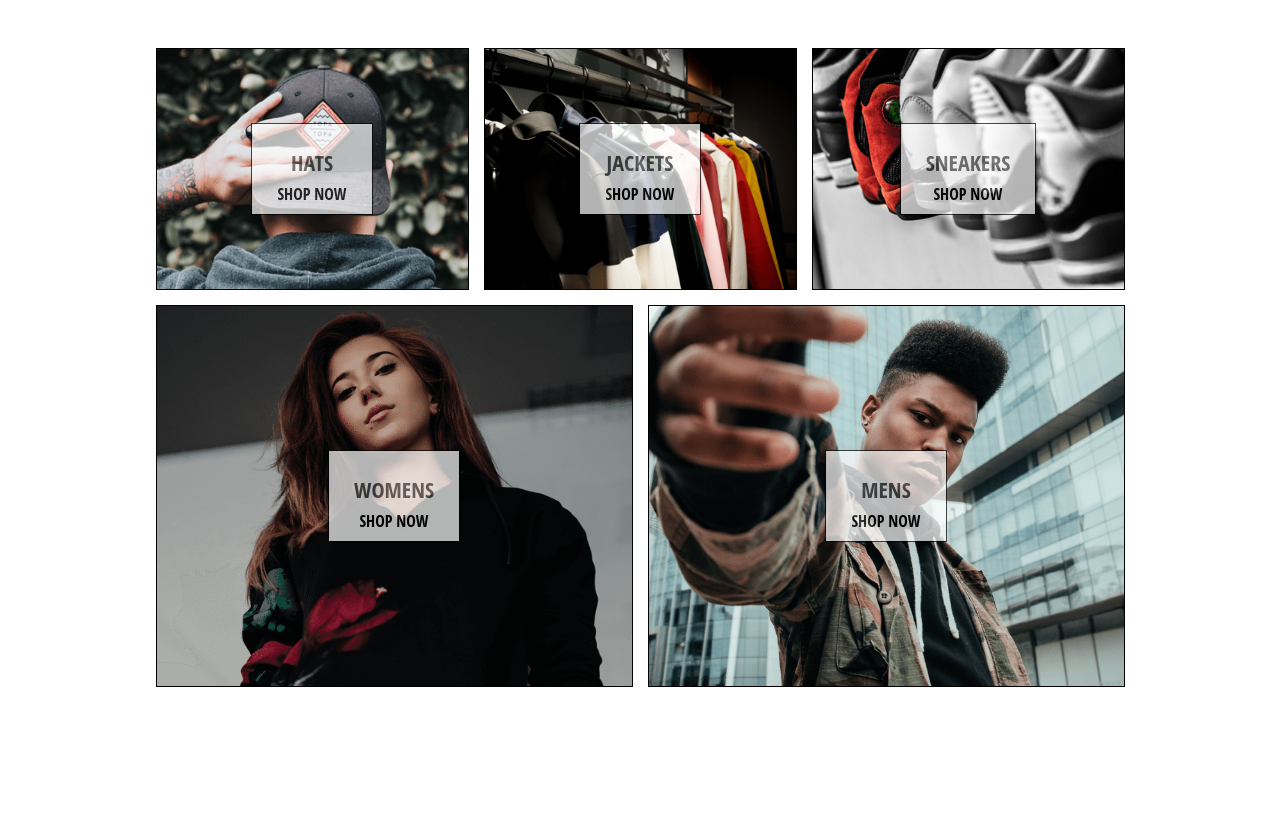
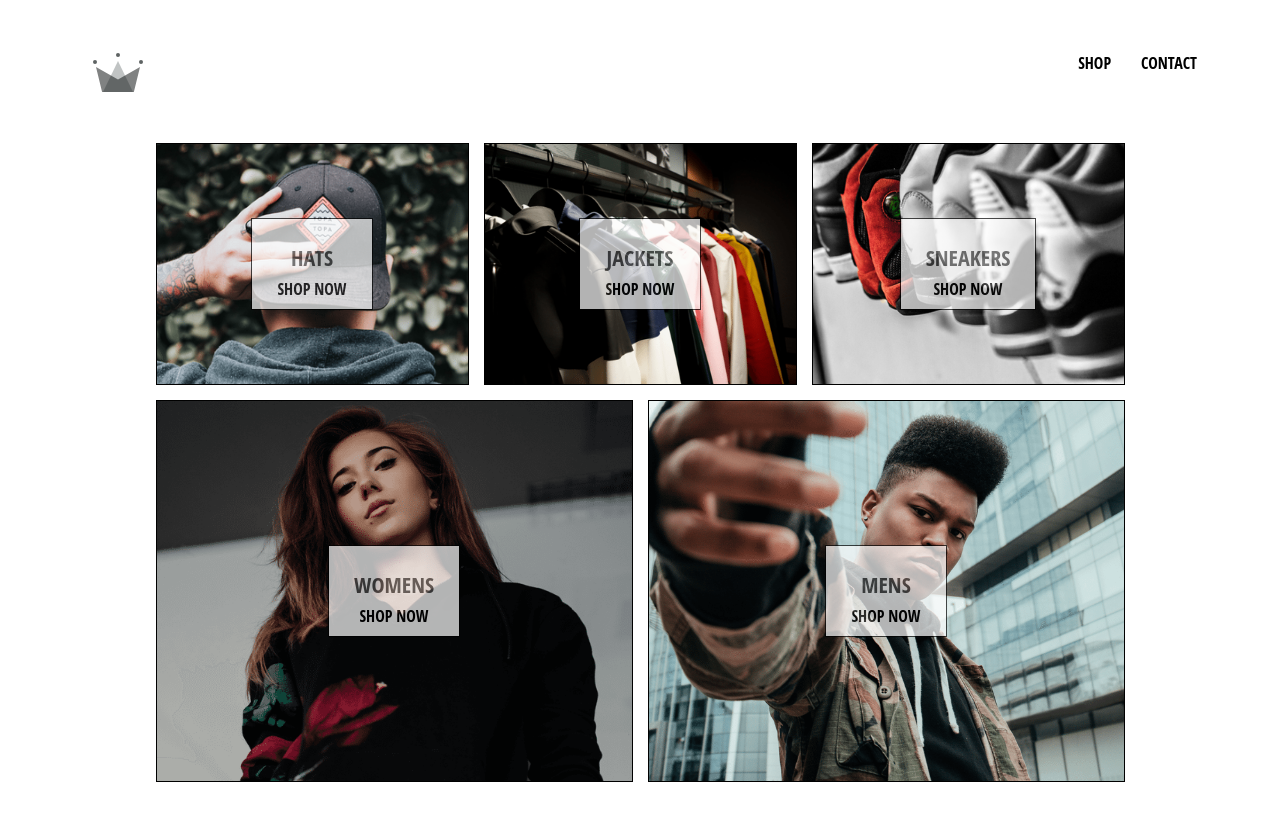
Before and after one commit to Afonso-Maia/crwn-clothing, a React (Create React App) app: page / in a window 1280 px wide. Shown: the top 820 px of the page. Built offline with nearby package versions, Linux system fonts and the light colour scheme; the HTML template or start-up script is replaced by a standard one.

Commit message:
Added Header component with links

```diff
--- a/src/App.js
+++ b/src/App.js
@@ -3,10 +3,12 @@ import { BrowserRouter, Route, Switch } from 'react-router-dom'
 import HomePage from '@pages/HomePage'
 import HatsPage from '@pages/HatsPage'
 import ShopPage from '@pages/ShopPage'
+import Header from '@components/Header'
 
 function App() {
   return (
     <BrowserRouter>
+      <Header />
       <Switch>
         <Route exact path="/" component={HomePage} />
         <Route exact path="/hats" component={HatsPage} />
--- /dev/null
+++ b/src/components/Header.js
@@ -0,0 +1,25 @@
+import React from 'react'
+import { Link } from 'react-router-dom'
+import StyledHeader from '@styled/StyledHeader'
+
+import { ReactComponent as Logo } from '@assets/crown.svg'
+
+const Header = () => {
+  return (
+    <StyledHeader>
+      <Link to="/" className="logo-container">
+        <Logo className="logo" />
+      </Link>
+      <div className="options">
+        <Link className="option" to="/shop">
+          SHOP
+        </Link>
+        <Link className="option" to="/contact">
+          CONTACT
+        </Link>
+      </div>
+    </StyledHeader>
+  )
+}
+
+export default Header
--- a/src/index.js
+++ b/src/index.js
@@ -10,6 +10,10 @@ const GlobalStyle = createGlobalStyle`
     padding: 20px 60px;
   }
 
+  a {
+    text-decoration: none;
+    color: black;
+  }
 
 `
 
--- /dev/null
+++ b/src/styled-components/StyledHeader.js
@@ -0,0 +1,29 @@
+import styled from 'styled-components'
+
+const StyledHeader = styled.div`
+  height: 70px;
+  width: 100%;
+  display: flex;
+  justify-content: space-between;
+  margin-bottom: 25px;
+
+  .logo-container {
+    height: 100%;
+    width: 70px;
+    padding: 25px;
+  }
+
+  .options {
+    width: 50%;
+    height: 100%;
+    display: flex;
+    align-items: center;
+    justify-content: flex-end;
+
+    .option {
+      padding: 10px 15px;
+    }
+  }
+`
+
+export default StyledHeader
--- a/tsconfig.paths.json
+++ b/tsconfig.paths.json
@@ -5,7 +5,8 @@
       "@styled/*": ["src/styled-components/*"],
       "@components/*": ["src/components/*"],
       "@pages/*": ["src/pages/*"],
-      "@data/*": ["src/data/*"]
+      "@data/*": ["src/data/*"],
+      "@assets/*": ["src/assets/*"]
     }
   }
 }
```
Also changed, not shown: src/assets/crown.svg (added).
